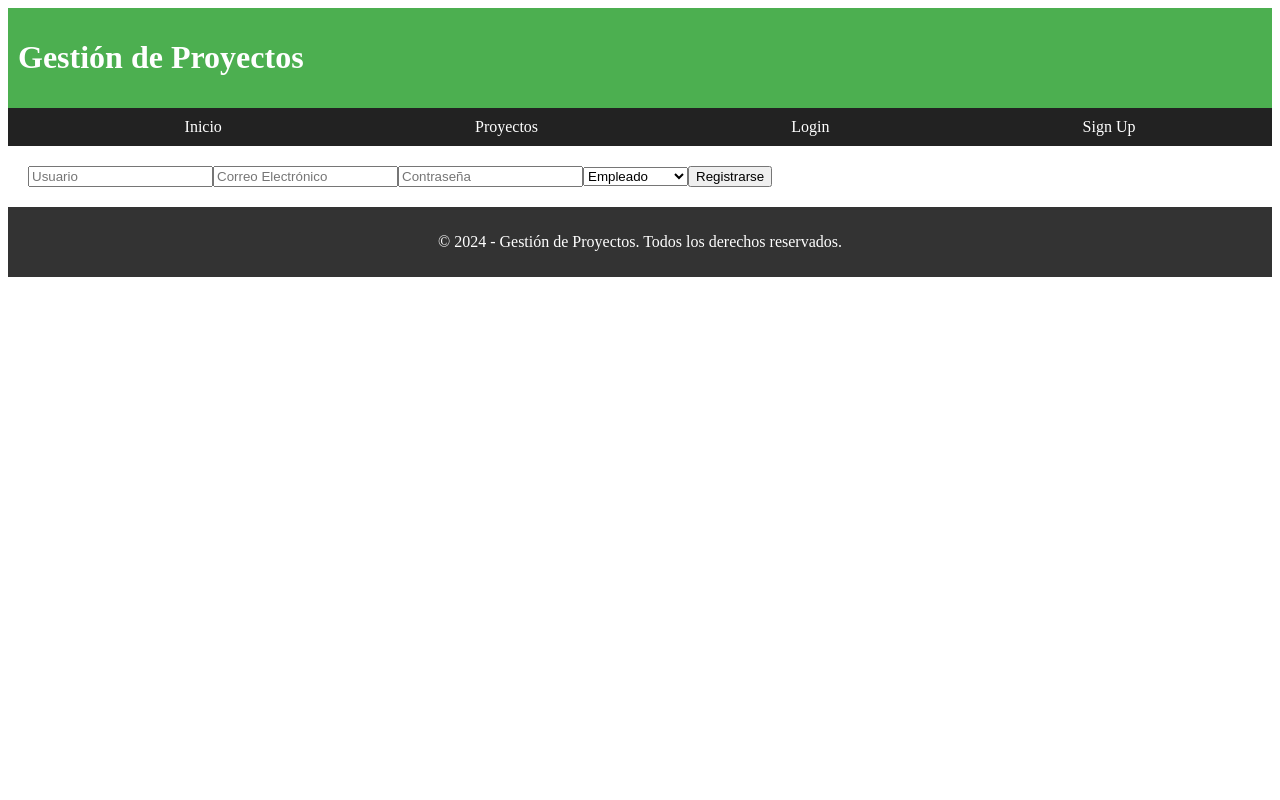
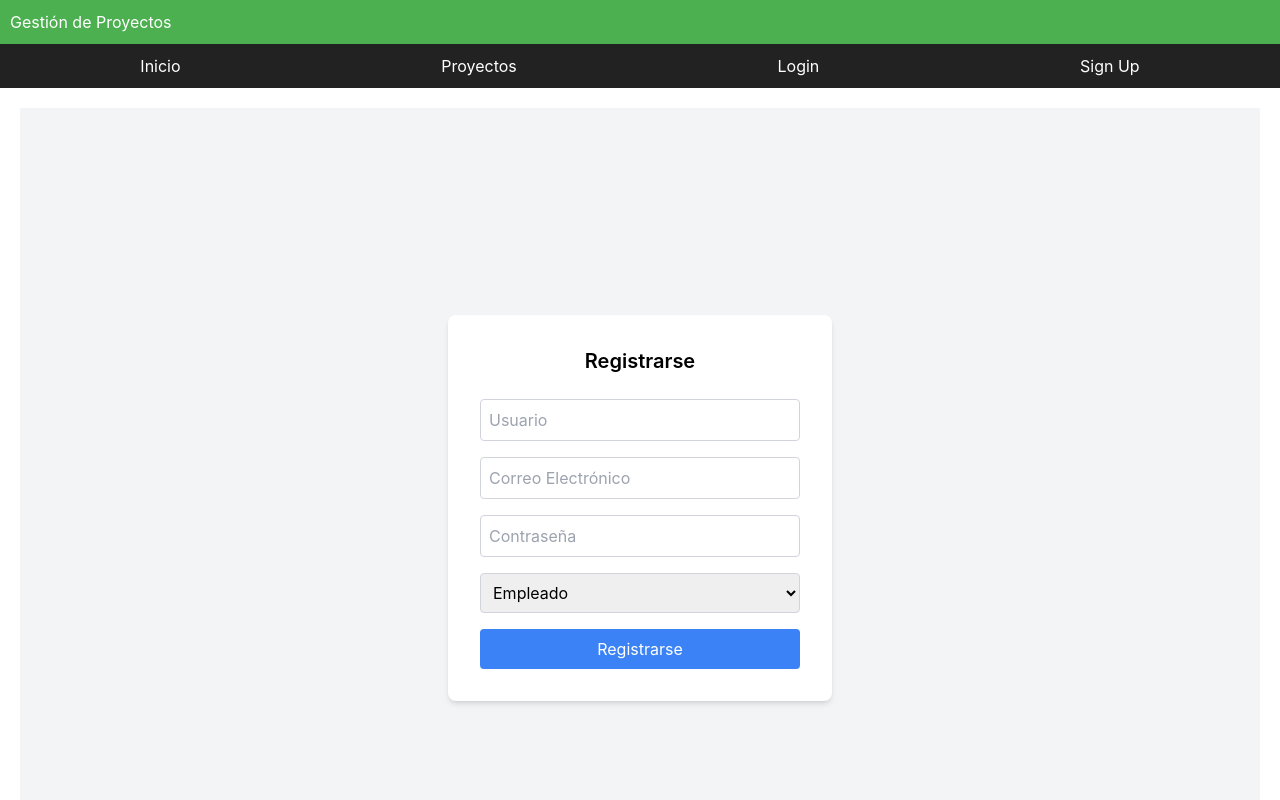
Before and after one commit to Mirkoles1/practicas-profesionalizantes, a React (Create React App) app in the folder matriz-responsabilidades-frontend/: page /signup in a window 1280 px wide. Shown: the top 800 px of the page. Built offline with nearby package versions, Linux system fonts and the light colour scheme.

Commit message:
Se cambio el Frontend de Login SignUp
Se cambiaron los diseños con Shadcn.

```diff
--- /dev/null
+++ b/matriz-responsabilidades-frontend/postcss.config.js
@@ -0,0 +1,6 @@
+module.exports = {
+  plugins: {
+    tailwindcss: {},
+    autoprefixer: {},
+  },
+}
--- a/matriz-responsabilidades-frontend/src/App.js
+++ b/matriz-responsabilidades-frontend/src/App.js
@@ -10,6 +10,7 @@ import ProyectoDetalle from './Components/ProyectoDetalle';
 import LoginForm from './Components/LoginForm';
 import SignUp from './Components/SignUp';
 import CrearProyecto from './Components/CrearProyecto'; // Nueva página para admin
+import './index.css'; // Asegúrate de importar tu CSS aquí
 
 const App = () => {
   const [user, setUser] = useState(null);
--- a/matriz-responsabilidades-frontend/src/Components/LoginForm.js
+++ b/matriz-responsabilidades-frontend/src/Components/LoginForm.js
@@ -25,11 +25,32 @@ const LoginForm = ({ setUser }) => {
   };
 
   return (
-    <form onSubmit={handleLogin}>
-      <input type="text" placeholder="Usuario" value={username} onChange={(e) => setUsername(e.target.value)} required />
-      <input type="password" placeholder="Contraseña" value={password} onChange={(e) => setPassword(e.target.value)} required />
-      <button type="submit">Iniciar Sesión</button>
-    </form>
+    <div className="flex items-center justify-center h-screen bg-gray-100">
+      <div className="bg-white p-8 rounded-lg shadow-md w-96">
+        <h2 className="text-xl font-semibold mb-6 text-center">Iniciar Sesión</h2>
+        <form onSubmit={handleLogin} className="space-y-4">
+          <input
+            type="text"
+            placeholder="Usuario"
+            value={username}
+            onChange={(e) => setUsername(e.target.value)}
+            required
+            className="w-full p-2 border border-gray-300 rounded focus:outline-none focus:ring focus:ring-blue-400"
+          />
+          <input
+            type="password"
+            placeholder="Contraseña"
+            value={password}
+            onChange={(e) => setPassword(e.target.value)}
+            required
+            className="w-full p-2 border border-gray-300 rounded focus:outline-none focus:ring focus:ring-blue-400"
+          />
+          <button type="submit" className="w-full bg-blue-500 text-white p-2 rounded hover:bg-blue-600 transition">
+            Iniciar Sesión
+          </button>
+        </form>
+      </div>
+    </div>
   );
 };
 
--- a/matriz-responsabilidades-frontend/src/Components/SignUp.js
+++ b/matriz-responsabilidades-frontend/src/Components/SignUp.js
@@ -1,22 +1,21 @@
-// Components/SignUp
+// Components/SignUp.js
 import React, { useState } from 'react';
 import axios from 'axios';
 
 const SignUp = () => {
   const [username, setUsername] = useState('');
-  const [email, setEmail] = useState('');  // Nuevo campo para el correo electrónico
+  const [email, setEmail] = useState('');
   const [password, setPassword] = useState('');
   const [rol, setRol] = useState('empleado');
 
   const handleSignUp = async (e) => {
     e.preventDefault();
     try {
-      // Enviar la solicitud al backend con username, email, password y rol
       const response = await axios.post('http://localhost:4000/api/auth/register', {
         username,
-        email,  // Enviar email al backend
+        email,
         password,
-        rol
+        rol,
       });
       alert('Registro exitoso');
     } catch (error) {
@@ -25,20 +24,25 @@ const SignUp = () => {
   };
 
   return (
-    <form onSubmit={handleSignUp}>
+    <div className="flex items-center justify-center h-screen bg-gray-100">
+      <div className="bg-white p-8 rounded-lg shadow-md w-96">
+        <h2 className="text-xl font-semibold mb-6 text-center">Registrarse</h2>
+        <form onSubmit={handleSignUp} className="space-y-4">
           <input
             type="text"
             value={username}
             onChange={e => setUsername(e.target.value)}
             placeholder="Usuario"
             required
+            className="w-full p-2 border border-gray-300 rounded focus:outline-none focus:ring focus:ring-blue-400"
           />
           <input
-        type="email"  // Campo de tipo email
+            type="email"
             value={email}
             onChange={e => setEmail(e.target.value)}
             placeholder="Correo Electrónico"
             required
+            className="w-full p-2 border border-gray-300 rounded focus:outline-none focus:ring focus:ring-blue-400"
           />
           <input
             type="password"
@@ -46,13 +50,25 @@ const SignUp = () => {
             onChange={e => setPassword(e.target.value)}
             placeholder="Contraseña"
             required
+            className="w-full p-2 border border-gray-300 rounded focus:outline-none focus:ring focus:ring-blue-400"
           />
-      <select value={rol} onChange={e => setRol(e.target.value)}>
+          <select
+            value={rol}
+            onChange={e => setRol(e.target.value)}
+            className="w-full p-2 border border-gray-300 rounded focus:outline-none focus:ring focus:ring-blue-400"
+          >
             <option value="empleado">Empleado</option>
             <option value="admin">Administrador</option>
           </select>
-      <button type="submit">Registrarse</button>
+          <button
+            type="submit"
+            className="w-full bg-blue-500 text-white p-2 rounded hover:bg-blue-600 transition"
+          >
+            Registrarse
+          </button>
         </form>
+      </div>
+    </div>
   );
 };
 
--- a/matriz-responsabilidades-frontend/src/index.css
+++ b/matriz-responsabilidades-frontend/src/index.css
@@ -1,3 +1,8 @@
+@tailwind base;
+@tailwind components;
+@tailwind utilities;
+
+/* Estilos personalizados */
 body {
   margin: 0;
   font-family: -apple-system, BlinkMacSystemFont, 'Segoe UI', 'Roboto', 'Oxygen',
--- /dev/null
+++ b/matriz-responsabilidades-frontend/tailwind.config.js
@@ -0,0 +1,11 @@
+/** @type {import('tailwindcss').Config} */
+module.exports = {
+  content: [
+    "./src/**/*.{js,jsx,ts,tsx}", // Ajusta según tu estructura de carpetas
+    "./public/index.html",
+  ],
+  theme: {
+    extend: {},
+  },
+  plugins: [],
+};
```
Also changed, not shown: matriz-responsabilidades-frontend/package.json (+8 -0 lines), matriz-responsabilidades-frontend/src/Components/CrearActividad.js (added), 1 other file (tests, documents, lock files or other folders). Lines whose indentation alone changed are shown as unchanged.
